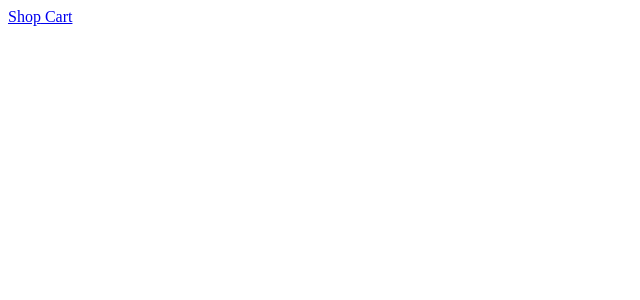
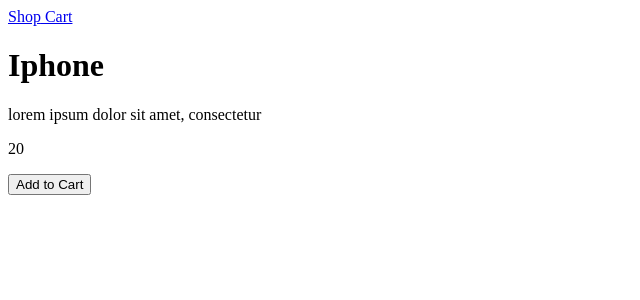
Before and after one commit to SoulDevt/mern-authentication, a React (Vite) app in the folder client/: page /product/1 in a window 1280 px wide. Before the commit this address had no page. Shown: the top 300 px of the page, without its empty margins (0-640 px from the left). Built offline with nearby package versions, Linux system fonts and the light colour scheme.

Commit message:
product detail created

```diff
--- a/client/src/App.jsx
+++ b/client/src/App.jsx
@@ -10,6 +10,7 @@
 import Cart from './Pages/cart/cart'
 import Navbar from "./components/Navbar"
 import {ShopContextProvider} from './context/context'
+import ProductDetail from './components/ProductDetail'
 
 function App() {
   return (
@@ -22,6 +23,7 @@
           <Route path="/dashboard" Component={Dashboard} />
           <Route path="/shop" Component={Shop} />
           <Route path="/cart" Component={Cart} />
+          <Route path="/product/:id" Component={ProductDetail} />
         </Routes>
       </BrowserRouter>
     </ShopContextProvider>
--- a/client/src/components/Product.jsx
+++ b/client/src/components/Product.jsx
@@ -12,7 +12,7 @@
         <p>{price} €</p>
         <img src={img} />
         <button onClick={() => addItemToCart(id)}>Add to Cart{cartItems[id] > 0 ? "(" + cartItems[id] + ")" : null}</button>
-        <Link to="/product/:id">Details</Link>
+        <Link to={"/product/"+id}>Details</Link>
     </div>
   )
 }
--- /dev/null
+++ b/client/src/components/ProductDetail.jsx
@@ -0,0 +1,28 @@
+import React, { useContext, useEffect, useState } from 'react'
+import { PRODUCTS } from '../Pages/shop/items'
+import { useParams } from 'react-router-dom'
+import { ShopContext } from '../context/context'
+
+const ProductDetail = () => {
+    const {cartItems, addItemToCart} = useContext(ShopContext)
+    const [product, setProduct] = useState(null)
+    const { id } = useParams()
+    useEffect(() => {
+        const currentProduct = PRODUCTS.find(product => product.id === Number(id))
+        if(currentProduct) {
+            setProduct(currentProduct)
+        } else {
+            console.log('Product not found')
+        }
+    },[id])
+  return (
+    <div>
+        <h1>{product?.title}</h1>
+        <p>{product?.description}</p>
+        <p>{product?.price}</p>
+        <button onClick={() => addItemToCart(id)}>Add to Cart{cartItems[id] > 0 ? "(" + cartItems[id] + ")" : null}</button>
+    </div>
+  )
+}
+
+export default ProductDetail
```
